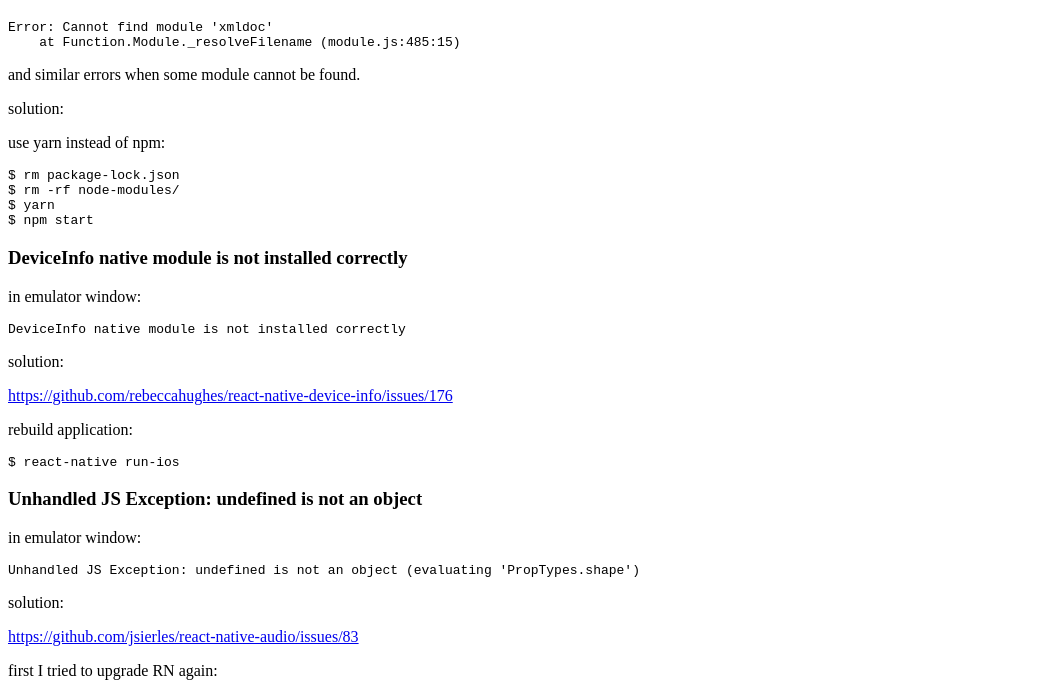
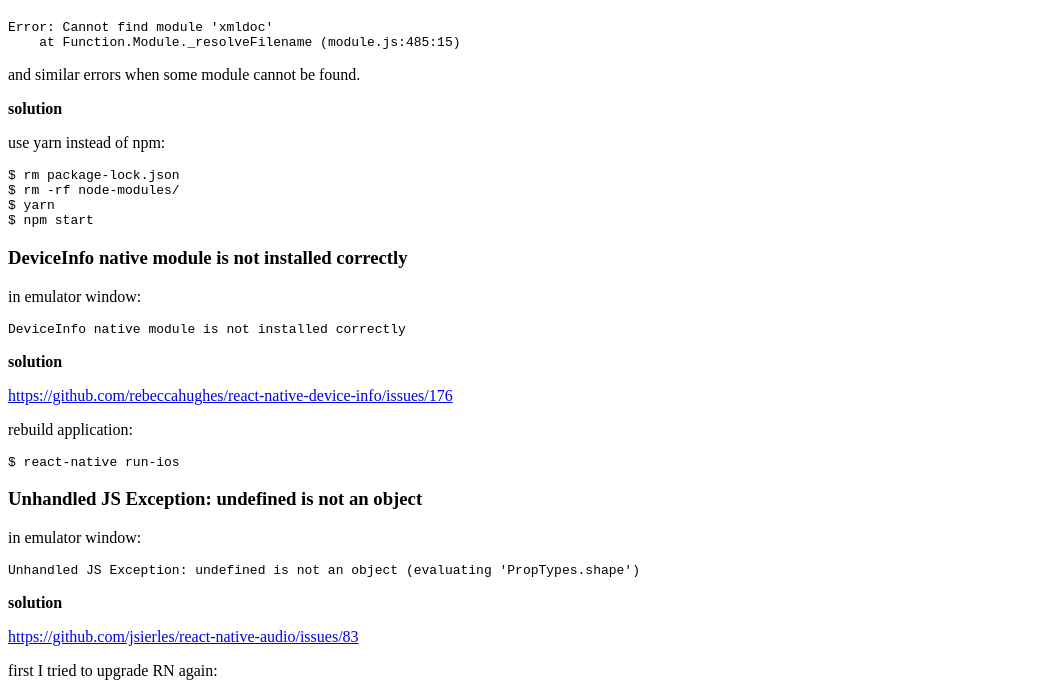
Before and after one commit to tap349/tap349.github.io, a Jekyll site: the page built from _posts/2017-07-04-react-native-troubleshooting.md, in a window 1280 px wide. Shown: the part 452-1148 px from the top of the page, without its empty margins (0-1059 px from the left). Built offline with Jekyll 4.4.1, drawn with Linux system fonts in a browser that asks for light colours; some of the changed lines change nothing that is shown.

Commit message:
update 2017-07-04_19:33:45

````diff
--- a/_posts/2017-07-04-react-native-troubleshooting.md
+++ b/_posts/2017-07-04-react-native-troubleshooting.md
@@ -28,7 +28,7 @@
 
 and similar errors when some module cannot be found.
 
-solution:
+**solution**
 
 use yarn instead of npm:
 
@@ -47,7 +47,7 @@
 DeviceInfo native module is not installed correctly
 ```
 
-solution:
+**solution**
 
 <https://github.com/rebeccahughes/react-native-device-info/issues/176>
 
@@ -65,7 +65,7 @@
 Unhandled JS Exception: undefined is not an object (evaluating 'PropTypes.shape')
 ```
 
-solution:
+**solution**
 
 <https://github.com/jsierles/react-native-audio/issues/83>
 
````
